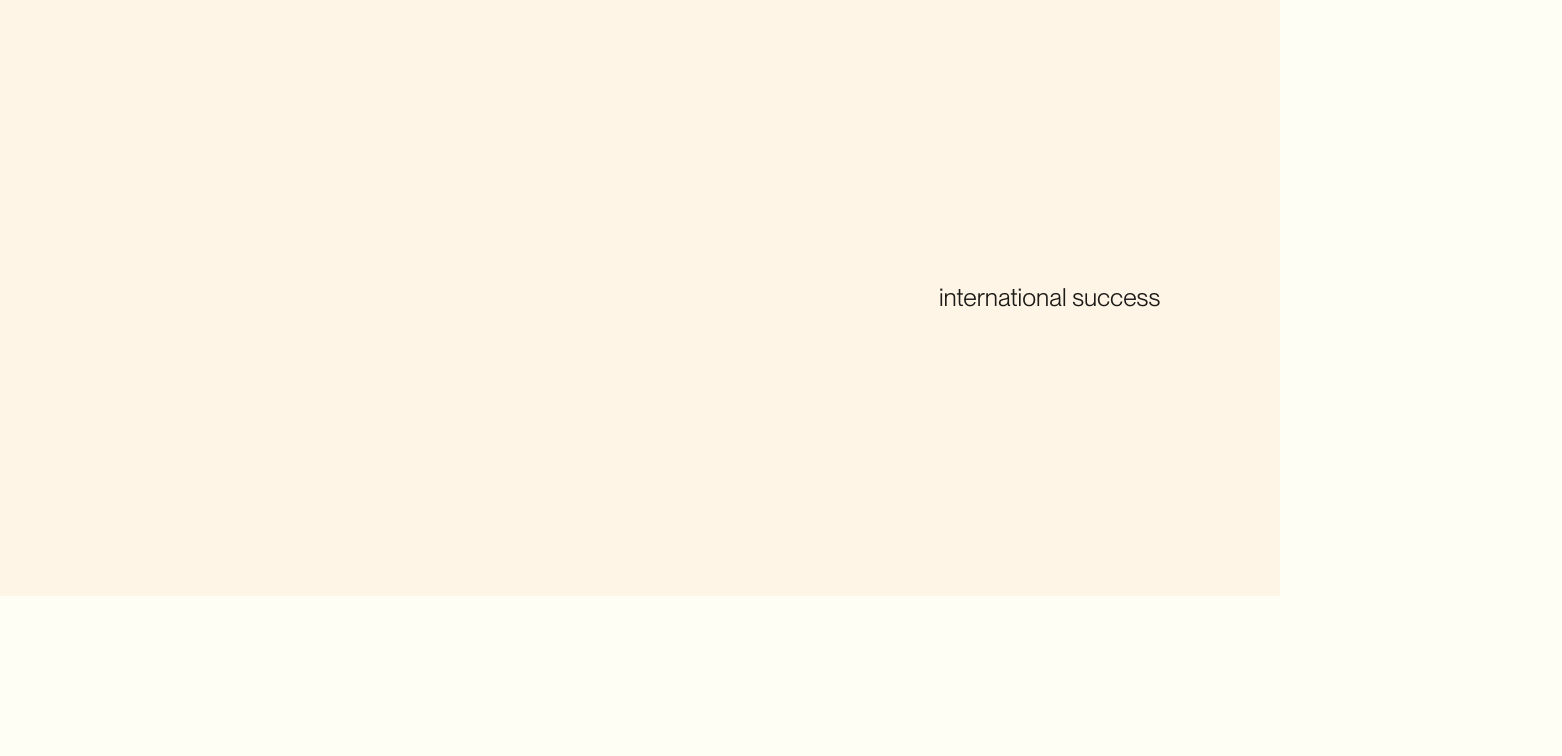
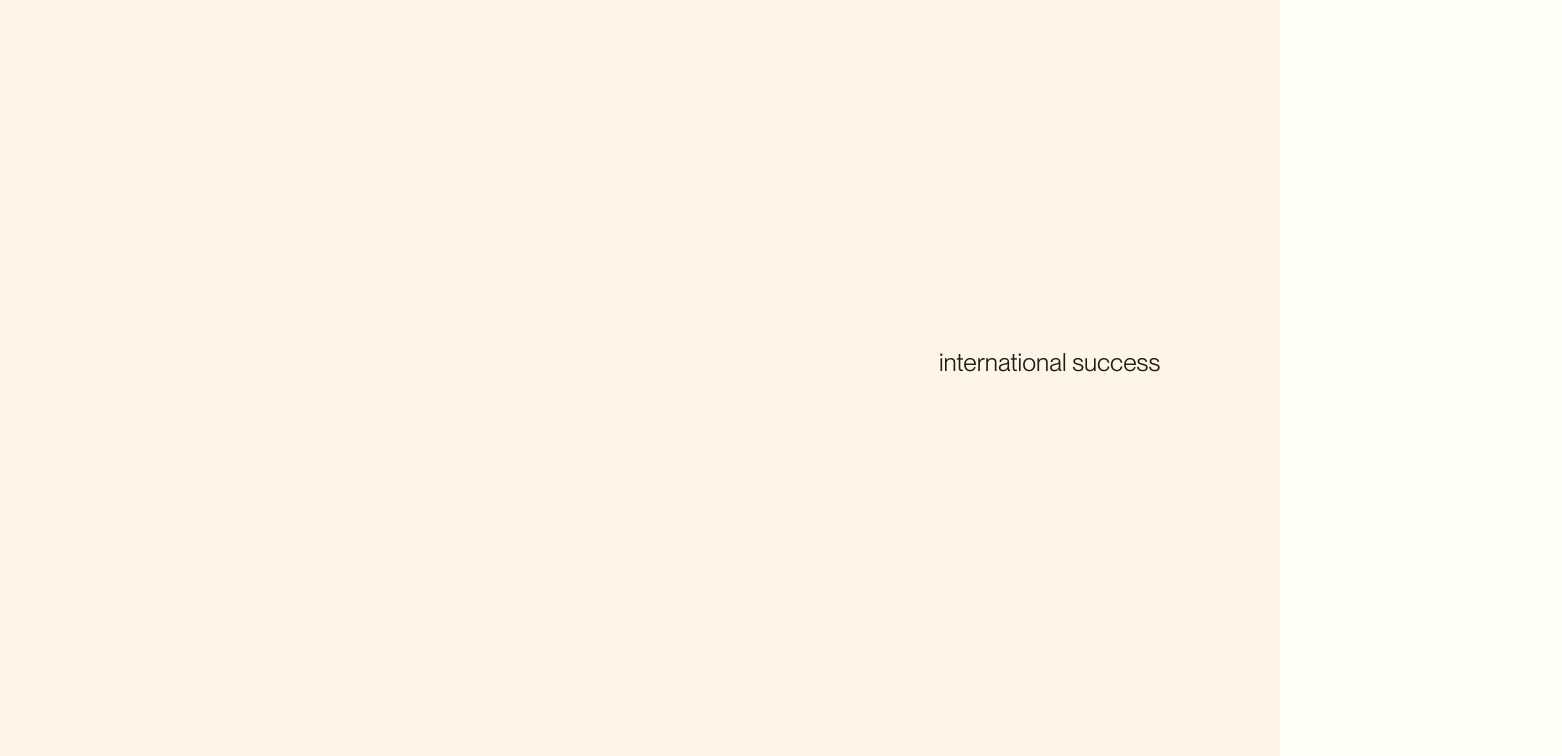
Before and after one commit to brian-david4/akira-kurosawa-portfolio, a React (Vite) app in the folder kurosawa/: page /early in a window 1280 px wide. Shown: the part 6393-7149 px from the top of the page, 1562 px wide, since content can reach past the window. Before the commit the page ends 6989 px from the top, so only its background shows below. Built offline with nearby package versions, Linux system fonts and the light colour scheme; a web font is replaced by a local one.

Commit message:
Next project link hover -> image appears
Opacity enter animation with css,

```diff
--- a/kurosawa/src/components/PageFooter/PageFooter.tsx
+++ b/kurosawa/src/components/PageFooter/PageFooter.tsx
@@ -2,6 +2,7 @@ import { useState } from "react";
 import { Link } from "react-router-dom";
 import styles from "./footer.module.css";
 import arrow from "../../images/Arrow.svg";
+import highnLow from "../../images/highlow.webp";
 
 interface PageFooterProps {
   goTo: string;
@@ -15,6 +16,10 @@ const PageFooter = ({ goTo, nextTitle }: PageFooterProps) => {
     <div className={styles.footerMain}>
       <div className={styles.footerInner}>
         <div className={styles.titleNext}>
+          <div className={styles.imgTopWrapper}>
+            <img className={rightArrow ? styles.imgHover : ""} src={highnLow} />
+          </div>
+
           <div className={styles.imgWrapper}>
             <img
               className={rightArrow ? styles.imgPos : ""}
@@ -22,6 +27,7 @@ const PageFooter = ({ goTo, nextTitle }: PageFooterProps) => {
               alt="arrow pointing right"
             />
           </div>
+
           <Link
             onMouseEnter={() => setRightArrow(true)}
             onMouseLeave={() => setRightArrow(false)}
@@ -30,6 +36,10 @@ const PageFooter = ({ goTo, nextTitle }: PageFooterProps) => {
           >
             {nextTitle}
           </Link>
+
+          <div className={styles.imgBottWrapper}>
+            <img className={rightArrow ? styles.imgHover : ""} src={highnLow} />
+          </div>
         </div>
       </div>
     </div>
--- a/kurosawa/src/components/PageFooter/footer.module.css
+++ b/kurosawa/src/components/PageFooter/footer.module.css
@@ -1,5 +1,5 @@
 .footerMain {
-  height: 80vh;
+  height: 100vh;
   width: 100%;
   background-color: var(--legacy);
 
@@ -64,3 +64,28 @@
   transform-origin: left;
   transition: transform 550ms cubic-bezier(0.76, 0, 0.24, 1);
 }
+/* hover iamges */
+.imgTopWrapper,
+.imgBottWrapper {
+  position: relative;
+  height: 20%;
+  width: 35%;
+}
+.imgTopWrapper > img,
+.imgBottWrapper > img {
+  width: 100%;
+  height: 100%;
+  object-fit: cover;
+  opacity: 0;
+
+  transition: opacity 750ms cubic-bezier(0.76, 0, 0.24, 1);
+}
+.imgBottWrapper > img {
+  transition-delay: 0.2s;
+}
+.imgHover {
+  opacity: 1 !important;
+}
+.imgBottWrapper {
+  margin-top: 2.8%;
+}
```
